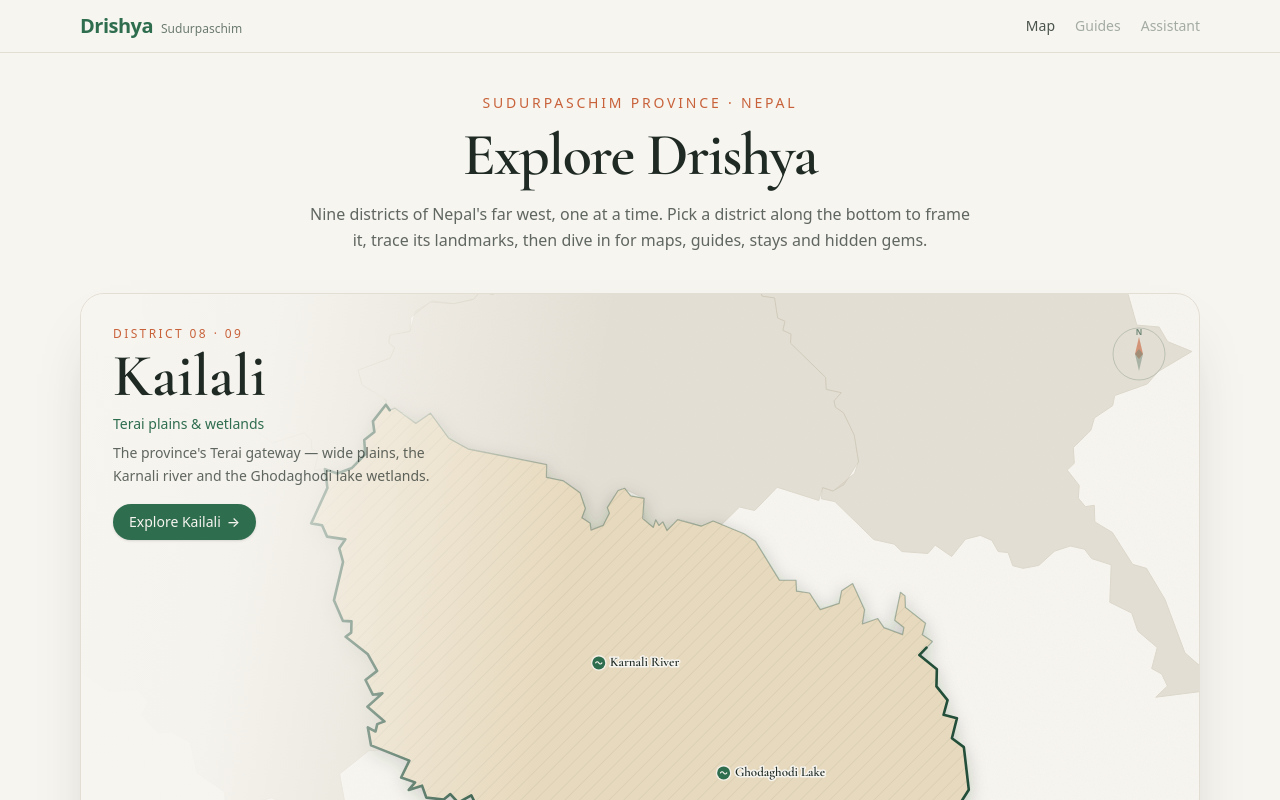
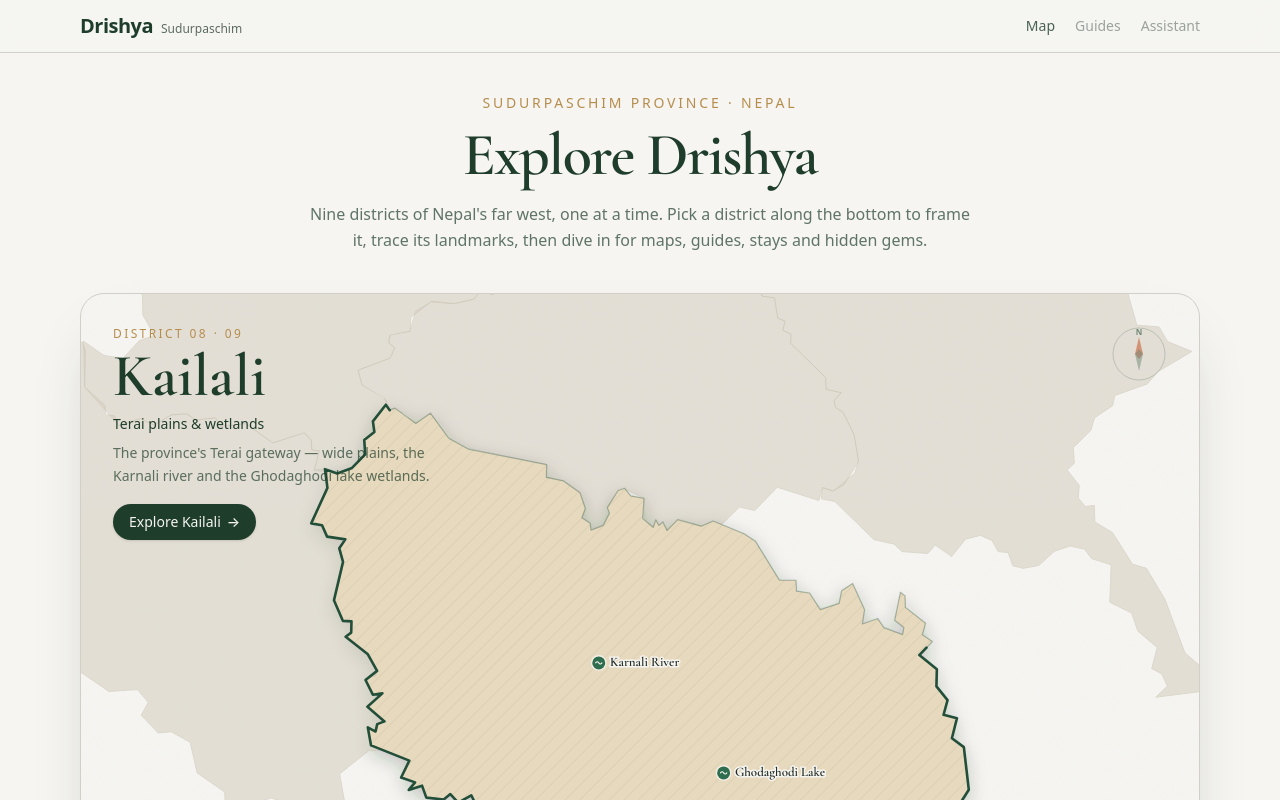
Before and after one commit to Niteshh-DeV/Drishya, a Next.js app: page / in a window 1280 px wide. Shown: the top 800 px of the page. Built offline with nearby package versions, Linux system fonts and the light colour scheme.

Commit message:
style: refine Drishya visual language

```diff
--- a/src/app/globals.css
+++ b/src/app/globals.css
@@ -1,19 +1,50 @@
 @import "tailwindcss";
 
 /*
- * Drishya palette — muted, editorial earth/forest tones (Chartogne-Taillet feel).
- * Defined as Tailwind v4 theme tokens, so each is available BOTH as a CSS
- * variable (e.g. var(--color-brand)) and as utilities (bg-brand, text-brand…).
- * Swap these values to rebrand the whole app.
+ * Drishya palette — forest, brass and stone.
+ *
+ * Five roles carry the identity; a handful of derived tones exist only because
+ * the five can't legibly do every job (see the notes on each). Defined as
+ * Tailwind v4 theme tokens, so each is available BOTH as a CSS variable
+ * (var(--color-forest)) and as utilities (bg-forest, text-brass, border-stone…).
  */
 @theme {
-  --color-paper: #f7f5f0;
-  --color-ink: #1f2a24;
-  --color-brand: #2f6d4f;
-  --color-brand-dark: #234f3a;
-  --color-accent: #c8623a;
-  --color-muted: #6b7a70;
-  --color-line: #e3ded3;
+  /* ── The five roles ─────────────────────────────────────────────────── */
+  /* Primary: dock, headers, map landmass, footer. 10.9:1 on paper. */
+  --color-forest: #1f3d2b;
+  /* Secondary depth: hover/lifted states, dark surfaces. 8.7:1 on paper. */
+  --color-slate: #364a45;
+  /* Accent: CTAs, the district in frame, badges, gem markers. */
+  --color-brass: #b68d4c;
+  /* Structural neutral: dividers, borders, disabled fills, text on forest. */
+  --color-stone: #d1cfc7;
+  /* Base: page and card background. */
+  --color-paper: #f6f5f2;
+
+  /* ── Derived tones ──────────────────────────────────────────────────── */
+  /* Shadows and pressed states. Slate is *lighter* than forest, so it can't
+   * cast a shadow — this is the only tone darker than the primary. */
+  --color-forest-deep: #162c1f;
+  /* Brass for *text*: #b68d4c is 2.8:1 on paper, which small labels can't use.
+   * This is 4.6:1. Filled brass (buttons, markers) keeps the bright tone. */
+  --color-brass-ink: #8a6a2f;
+  /* Brass for text on forest, where the base brass is only 2.5:1. */
+  --color-brass-light: #d2ae72;
+  /* Secondary text on paper. Stone is 1.4:1 there — unreadable. This is 5.2:1. */
+  --color-sage: #5c6b62;
+  /* Slate lifted 15% toward stone. Raw slate on forest is 1.26:1, so a slate
+   * hover fill on the forest map is imperceptible; this is 1.74:1 — a clear
+   * step — while staying 2.3:1 from brass so hover ≠ active. */
+  --color-slate-lift: #4d5e59;
+
+  /* ── Semantic aliases (what components actually reference) ──────────── */
+  --color-ink: #1f3d2b; /* forest */
+  --color-brand: #1f3d2b; /* forest */
+  --color-brand-dark: #162c1f; /* forest-deep */
+  --color-accent: #b68d4c; /* brass */
+  --color-accent-ink: #8a6a2f; /* brass-ink */
+  --color-muted: #5c6b62; /* sage */
+  --color-line: #d1cfc7; /* stone */
 
   /* Editorial serif for hero display type. Wired to next/font in layout.tsx. */
   --font-display: var(--font-cormorant), ui-serif, Georgia, "Times New Roman",
@@ -22,6 +53,13 @@
 
 :root {
   color-scheme: light;
+
+  /* The dock floats, so it takes no layout height — these are only used to
+   * keep content clear of it. --header-h is the total vertical space it
+   * visually occupies (offset + height). */
+  --dock-top: 0.875rem;
+  --dock-h: 3.25rem;
+  --header-h: 4.125rem;
 }
 
 body {
@@ -34,16 +72,143 @@ body {
   text-rendering: optimizeLegibility;
 }
 
+/* Smooth programmatic scrolling (ruler clicks / arrow keys jump the camera). */
+html {
+  scroll-behavior: smooth;
+}
+@media (prefers-reduced-motion: reduce) {
+  html {
+    scroll-behavior: auto;
+  }
+}
+
 /* Keep the Leaflet map below sticky UI (its panes default to high z-indexes). */
 .leaflet-container {
   z-index: 0;
-  background: #dfe6df;
+  background: var(--color-stone);
   font: inherit;
 }
 
 /* Utility: the serif display face (hero district name, big numerals). */
 .font-display {
   font-family: var(--font-display);
+}
+
+/*
+ * ── The dock ───────────────────────────────────────────────────────────────
+ * The navbar as a macOS dock: a floating forest pill that hovers over the page
+ * instead of sitting on it. Translucent, so the map drifts behind it; a stone
+ * top edge catches the light and a deep-forest shadow lifts it off the paper.
+ */
+.dock {
+  background-color: color-mix(in srgb, var(--color-forest) 84%, transparent);
+  -webkit-backdrop-filter: blur(20px) saturate(1.6);
+  backdrop-filter: blur(20px) saturate(1.6);
+  border: 1px solid color-mix(in srgb, var(--color-stone) 22%, transparent);
+  box-shadow:
+    inset 0 1px 0 0 color-mix(in srgb, var(--color-stone) 28%, transparent),
+    inset 0 -1px 0 0 color-mix(in srgb, var(--color-forest-deep) 70%, transparent),
+    0 18px 40px -18px color-mix(in srgb, var(--color-forest-deep) 65%, transparent),
+    0 4px 12px -6px color-mix(in srgb, var(--color-forest-deep) 40%, transparent);
+}
+
+/* Dock items rise a touch under the pointer, the way dock icons magnify. */
+.dock-item {
+  transition:
+    transform 0.32s cubic-bezier(0.16, 1, 0.3, 1),
+    background-color 0.25s ease,
+    color 0.25s ease;
+}
+.dock-item:hover,
+.dock-item:focus-visible {
+  transform: translateY(-2px);
+}
+@media (prefers-reduced-motion: reduce) {
+  .dock-item {
+    transition: background-color 0.25s ease, color 0.25s ease;
+  }
+  .dock-item:hover,
+  .dock-item:focus-visible {
+    transform: none;
+  }
+}
+
+/*
+ * ── Glassmorphism ────────────────────────────────────────────────────────
+ * One frosted surface used across the site (hero cards, ruler, district
+ * cards). Deliberately restrained: enough blur to separate a panel from the
+ * map behind it, not so much that the paper reads as plastic. The two inset
+ * shadows are the trick — a bright top edge and a faint bottom one give the
+ * pane thickness, like a real sheet of glass.
+ */
+.glass {
+  background-color: color-mix(in srgb, var(--color-paper) 58%, transparent);
+  -webkit-backdrop-filter: blur(18px) saturate(1.4);
+  backdrop-filter: blur(18px) saturate(1.4);
+  border: 1px solid color-mix(in srgb, #ffffff 55%, transparent);
+  box-shadow:
+    inset 0 1px 0 0 color-mix(in srgb, #ffffff 65%, transparent),
+    inset 0 -1px 0 0 color-mix(in srgb, var(--color-forest) 6%, transparent),
+    0 20px 45px -28px color-mix(in srgb, var(--color-forest-deep) 55%, transparent);
+}
+
+/* Denser variant for panes that carry body copy over a busy map area. */
+.glass-strong {
+  background-color: color-mix(in srgb, var(--color-paper) 80%, transparent);
+  -webkit-backdrop-filter: blur(24px) saturate(1.5);
+  backdrop-filter: blur(24px) saturate(1.5);
+  border: 1px solid color-mix(in srgb, #ffffff 62%, transparent);
+  box-shadow:
+    inset 0 1px 0 0 color-mix(in srgb, #ffffff 70%, transparent),
+    inset 0 -1px 0 0 color-mix(in srgb, var(--color-forest) 7%, transparent),
+    0 26px 60px -30px color-mix(in srgb, var(--color-forest-deep) 55%, transparent);
+}
+
+/*
+ * Interactive glass (the district cards): the sheen sweeps across on hover.
+ * ::after is the moving highlight.
+ */
+.glass-card {
+  position: relative;
+  isolation: isolate;
+  overflow: hidden;
+  transition:
+    transform 0.5s cubic-bezier(0.16, 1, 0.3, 1),
+    box-shadow 0.5s cubic-bezier(0.16, 1, 0.3, 1),
+    border-color 0.4s ease;
+}
+.glass-card::after {
+  content: "";
+  position: absolute;
+  inset: 0;
+  z-index: -1;
+  background: linear-gradient(
+    100deg,
+    transparent 20%,
+    color-mix(in srgb, #ffffff 55%, transparent) 45%,
+    transparent 70%
+  );
+  transform: translateX(-120%);
+  transition: transform 0.9s cubic-bezier(0.16, 1, 0.3, 1);
+}
+.glass-card:hover {
+  transform: translateY(-3px);
+  border-color: color-mix(in srgb, var(--color-brass) 55%, transparent);
+  box-shadow:
+    inset 0 1px 0 0 color-mix(in srgb, #ffffff 75%, transparent),
+    0 28px 50px -26px color-mix(in srgb, var(--color-forest-deep) 45%, transparent);
+}
+.glass-card:hover::after {
+  transform: translateX(120%);
+}
+@media (prefers-reduced-motion: reduce) {
+  .glass-card,
+  .glass-card::after {
+    transition: none;
+  }
+  .glass-card:hover {
+    transform: none;
+  }
 }
 
 /*
@@ -57,19 +222,62 @@ body {
 }
 
 /*
- * Legibility scrim behind the hero info card: parchment fading out to the
- * right, so the display type stays readable over the map without washing out
- * the district shape. Stops are tight on purpose — full paper only under the
- * text column, then a fast falloff.
+ * Edge vignette on the full-bleed hero: warms the extreme corners a touch so
+ * the glass panes have something to sit against and the stage feels lit from
+ * the middle. The bottom paper wash is deliberately light — on the dark forest
+ * landmass a strong one reads as the map dissolving rather than as depth.
  */
-.hero-scrim {
+.hero-vignette {
+  background:
+    radial-gradient(
+      120% 90% at 50% 45%,
+      transparent 55%,
+      color-mix(in srgb, var(--color-forest) 12%, transparent) 100%
+    ),
+    linear-gradient(
+      to top,
+      color-mix(in srgb, var(--color-paper) 40%, transparent) 0%,
+      transparent 18%
+    );
+}
+
+/*
+ * The wordmark's ink. The logo lives on the dark dock, so the gradient runs
+ * light-to-warm — paper into stone into brass — rather than the other way.
+ */
+.logo-ink {
   background-image: linear-gradient(
     100deg,
     var(--color-paper) 0%,
-    color-mix(in srgb, var(--color-paper) 90%, transparent) 24%,
-    color-mix(in srgb, var(--color-paper) 45%, transparent) 44%,
-    transparent 64%
+    var(--color-stone) 52%,
+    var(--color-brass-light) 118%
   );
+  -webkit-background-clip: text;
+  background-clip: text;
+  color: transparent;
+}
+
+/* Scroll cue: the dot falls down the hairline, over and over. */
+@keyframes cue-fall {
+  0% {
+    transform: translateY(-100%);
+    opacity: 0;
+  }
+  35% {
+    opacity: 1;
+  }
+  100% {
+    transform: translateY(320%);
+    opacity: 0;
+  }
+}
+.cue-dot {
+  animation: cue-fall 2.1s cubic-bezier(0.5, 0, 0.5, 1) infinite;
+}
+@media (prefers-reduced-motion: reduce) {
+  .cue-dot {
+    animation: none;
+  }
 }
 
 /* Hide scrollbars on the district ruler while keeping it scrollable. */
```
